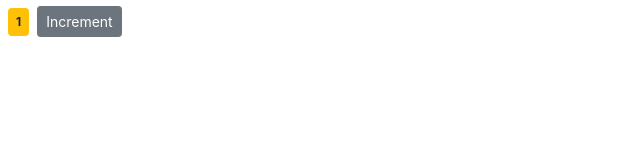
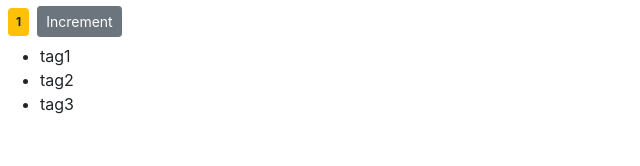
Before and after one commit to ibrajkhan/React-counter-app, a React (Create React App) app: page / in a window 1280 px wide. Shown: the top 166 px of the page, without its empty margins (0-640 px from the left). Built offline with nearby package versions, Linux system fonts and the light colour scheme.

Commit message:
REndering list

```diff
--- a/src/components/counter.jsx
+++ b/src/components/counter.jsx
@@ -2,14 +2,16 @@
 
 class Counter extends Component {
     state = {
-        count: 1
+        count: 1,
+        tags: ["tag1", "tag2", "tag3" ]
     };
+
   render() {
-
     return (
       <div>
         <span className = {this.getBadgeClasses()}>{this.formatCount()}</span>
         <button className= "btn btn-secondary btn-sm">Increment</button>
+       <ul>{this.state.tags.map(tag => <li key ={tag}>{tag}</li>)}</ul>
       </div>
     );
   }
```
